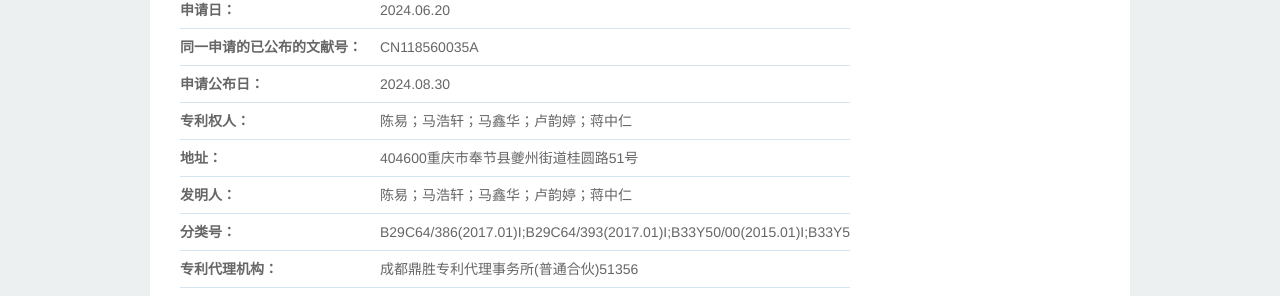
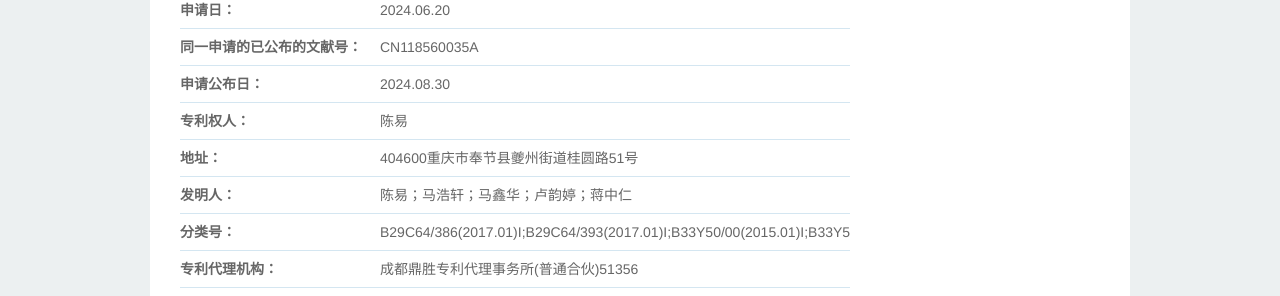
Before and after one commit to shuxueyishu/shuxueyishu.github.io, a Jekyll site: the page master/CN118560035B.html, which Jekyll copies as it is, in a window 1280 px wide. Shown: the part 448-744 px from the top of the page. Built offline with Jekyll 4.4.1, drawn with Linux system fonts in a browser that asks for light colours; comment, search, counter and statistics services are not loaded.

Commit message:
Update CN118560035B.html

```diff
--- a/master/CN118560035B.html
+++ b/master/CN118560035B.html
@@ -93,7 +93,7 @@
                         <dl><dt>申请日：</dt><dd>2024.06.20</dd></dl>
                             <dl><dt>同一申请的已公布的文献号：</dt><dd>CN118560035A</dd></dl>
                             <dl><dt>申请公布日：</dt><dd>2024.08.30</dd></dl>
-                        <dl><dt>专利权人：</dt><dd>陈易；马浩轩；马鑫华；卢韵婷；蒋中仁</dd></dl>
+                        <dl><dt>专利权人：</dt><dd>陈易</dd></dl>
                         <dl><dt>地址：</dt><dd>404600重庆市奉节县夔州街道桂圆路51号</dd></dl>
                         <dl><dt>发明人：</dt><dd>陈易；马浩轩；马鑫华；卢韵婷；蒋中仁</dd></dl>
                         <dl><dt>分类号：</dt><dd>B29C64/386(2017.01)I;B29C64/393(2017.01)I;B33Y50/00(2015.01)I;B33Y50/02(2015.01)I</dd></dl>
```
